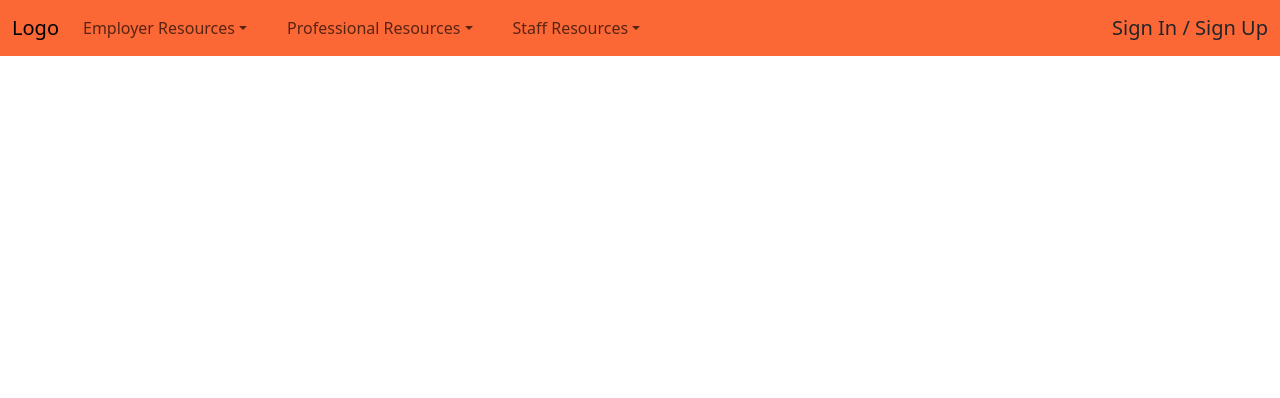
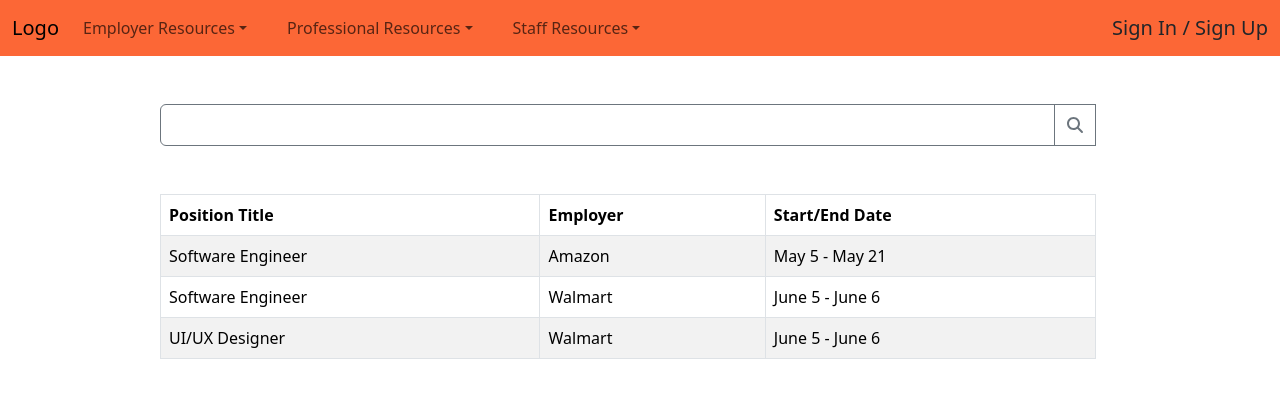
Before and after one commit to Mikecamdo/TalentTitan, a React (Create React App) app in the folder frontend/: page /job-search in a window 1280 px wide. Shown: the top 398 px of the page. Built offline with nearby package versions, Linux system fonts and the light colour scheme.

Commit message:
Job Search Page
Added the base for the job search page

```diff
--- a/frontend/package.json
+++ b/frontend/package.json
@@ -3,6 +3,9 @@
   "version": "0.1.0",
   "private": true,
   "dependencies": {
+    "@fortawesome/fontawesome-svg-core": "^6.5.1",
+    "@fortawesome/free-solid-svg-icons": "^6.5.1",
+    "@fortawesome/react-fontawesome": "^0.2.0",
     "@testing-library/jest-dom": "^5.17.0",
     "@testing-library/react": "^13.4.0",
     "@testing-library/user-event": "^13.5.0",
--- a/frontend/src/App.css
+++ b/frontend/src/App.css
@@ -18,3 +18,12 @@ a:active {
 .inherit-color {
   color: inherit;
 }
+
+.square-border {
+  border-radius: 0px !important;
+}
+
+#search-bar:focus {
+  outline: none !important;
+  box-shadow: none !important;
+}
--- a/frontend/src/App.tsx
+++ b/frontend/src/App.tsx
@@ -9,6 +9,7 @@ import User from './types/User';
 import { AccountRequestsPage } from './pages/AccountRequestsPage';
 import { ProfilePage } from './pages/ProfilePage';
 import { JobPostingPage } from './pages/JobPostingPage';
+import { ViewPostedJobsPage } from './pages/ViewPostedJobsPage';
 
 interface UserContextProps { //TODO might need to move this to its own file
   currentUser: string | undefined;
@@ -55,6 +56,7 @@ function App() {
             </>)}
               <Route path='/profile' element={ <ProfilePage/> } />
               <Route path='/job-posting' element={<JobPostingPage/> }/>
+              <Route path='/job-search' element={<ViewPostedJobsPage/>}/>
           </Routes>
         </Router>
       </UserContext.Provider>
--- /dev/null
+++ b/frontend/src/pages/ViewPostedJobsPage.tsx
@@ -0,0 +1,88 @@
+import React, { useState } from "react";
+import Form from "react-bootstrap/Form";
+import Row from "react-bootstrap/Row";
+import Col from "react-bootstrap/Col";
+import Table from "react-bootstrap/Table";
+import { FontAwesomeIcon } from '@fortawesome/react-fontawesome';
+import { faSearch } from '@fortawesome/free-solid-svg-icons';
+import { Container } from "react-bootstrap";
+
+
+export const ViewPostedJobsPage = () => {
+
+    const [searchValue, setSearchValue] = useState("");
+
+    return (
+        <>
+            <Form>
+                <Row className="w-100">
+                    <Col xs={9} sm={9} md={9} lg={9} xl={9} xxl={9} className="mx-auto">
+                        <div className="my-5">
+                            <Row>
+                                <Col>
+                                    <div className="input-group" id="search-bar">
+                                        <input className="form-control border-secondary py-2"
+                                               type="search"
+                                               value={searchValue}
+                                               onChange={(delta) => {
+                                                setSearchValue(delta.target.value);
+                                              }}/>
+                                        <div className="input-group-append">
+                                            <button className="btn btn-outline-secondary py-2 square-border" type="button">
+                                                <FontAwesomeIcon icon={faSearch} />
+                                            </button>
+                                        </div>
+                                    </div>
+                                </Col>
+                            </Row>
+                        </div>
+
+                        <Form.Group controlId="claim_description">
+
+                        <Table striped bordered hover>
+                            <thead>
+                                <tr>
+                                    <th>Position Title</th>
+                                    <th>Employer</th>
+                                    <th>Start/End Date</th>
+                                </tr>
+                            </thead>
+                            <tbody>
+                                {/* {qualifications.map((qualification, index) => (
+                                    <tr key={index}>
+                                        <td>{qualification.category}</td>
+                                        <td>{qualification.keywords}</td>
+                                        <td>
+                                            <Button onClick={() => {
+                                            removeQualification(index);
+                                            }}>
+                                            Remove
+                                            </Button>
+                                        </td>
+                                    </tr>
+                                ))} */}
+                                {/*The following is dummy data:*/}
+                                <tr>
+                                    <td>Software Engineer</td>
+                                    <td>Amazon</td>
+                                    <td>May 5 - May 21</td>
+                                </tr>
+                                <tr>
+                                    <td>Software Engineer</td>
+                                    <td>Walmart</td>
+                                    <td>June 5 - June 6</td>
+                                </tr>
+                                <tr>
+                                    <td>UI/UX Designer</td>
+                                    <td>Walmart</td>
+                                    <td>June 5 - June 6</td>
+                                </tr>
+                            </tbody>
+                        </Table>
+                        </Form.Group>
+                    </Col>
+                </Row>
+            </Form>
+        </>
+    );
+}
```
Also changed, not shown: 1 other file (tests, documents, lock files or other folders).
